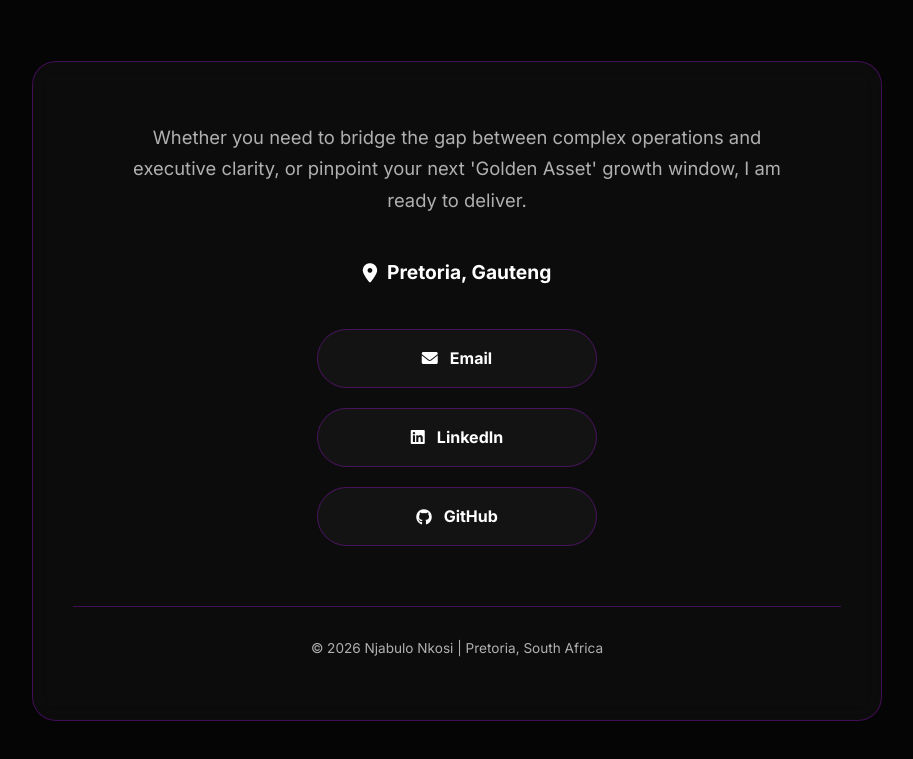
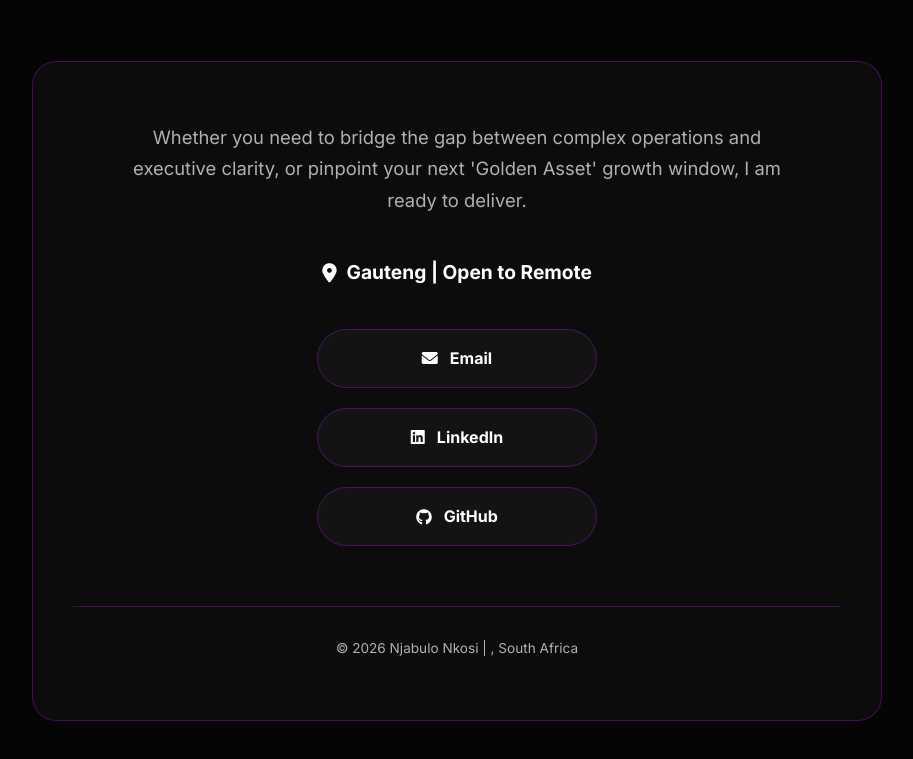
Before and after one commit to Njabulo-Nkosi-Analyst/portfolio, a plain HTML site: page index.html in a window 1280 px wide. Shown: the part 5062-5821 px from the top of the page, without its empty margins (183-1096 px from the left). Drawn offline with Linux system fonts and the light colour scheme.

Commit message:
Update index.html

```diff
--- a/index.html
+++ b/index.html
@@ -218,14 +218,14 @@
         <div class="contact-card glass-morph">
             <p class="contact-pitch">Whether you need to bridge the gap between complex operations and executive clarity, or pinpoint your next 'Golden Asset' growth window, I am ready to deliver.</p>
             <div class="contact-info">
-                <p class="location-text"><i class="fas fa-map-marker-alt"></i> Pretoria, Gauteng</p>
+                <p class="location-text"><i class="fas fa-map-marker-alt"></i> Gauteng | Open to Remote</p>
                 <div class="contact-links-grid">
                     <a href="mailto:NjabuloxNkosi12@gmail.com" class="social-icon"><i class="fas fa-envelope"></i> Email</a>
                     <a href="https://linkedin.com/in/njabulo-nkosi-949359325" target="_blank" class="social-icon"><i class="fab fa-linkedin"></i> LinkedIn</a>
                     <a href="https://github.com/Njabulo-Nkosi-Analyst" target="_blank" class="social-icon"><i class="fab fa-github"></i> GitHub</a>
                 </div>
             </div>
-            <p class="footer-legal">© 2026 Njabulo Nkosi | Pretoria, South Africa</p>
+            <p class="footer-legal">© 2026 Njabulo Nkosi | , South Africa</p>
         </div>
     </footer>
 
```
